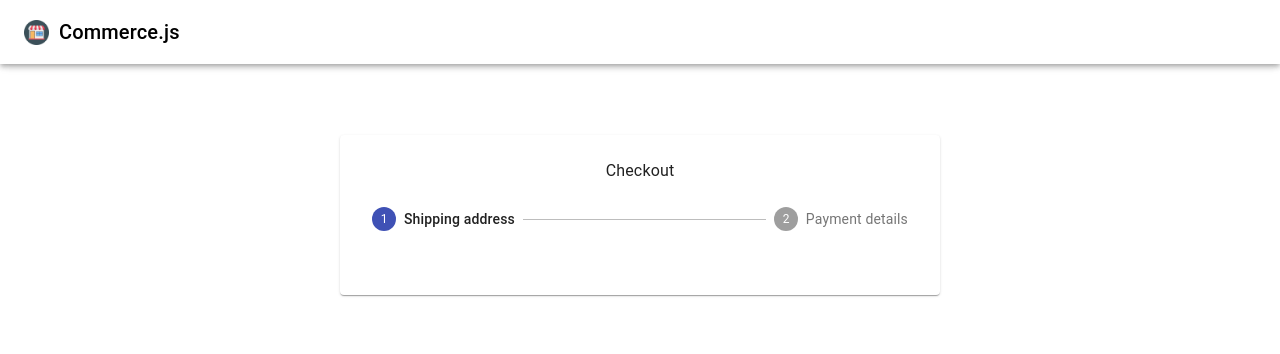
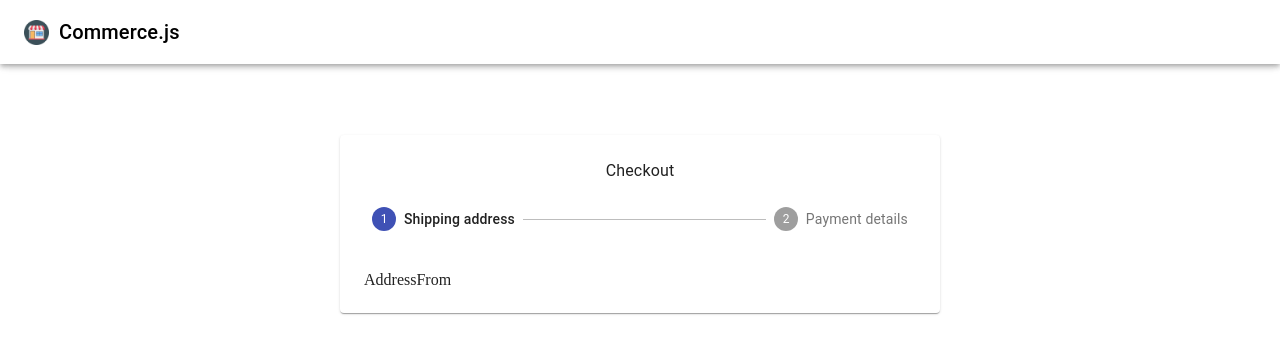
Before and after one commit to KasunHasanga/react-e-commerce, a React (Create React App) app: page /checkout in a window 1280 px wide. Shown: the top 354 px of the page. Built offline with nearby package versions, Linux system fonts and the light colour scheme; no server answers.

Commit message:
add address form and paymet form bacis page

```diff
--- /dev/null
+++ b/src/Componets/CheckoutForm/AddressFrom.jsx
@@ -0,0 +1,13 @@
+import React from 'react';
+import {InputLabel,Select,MenuItem,Button,Grid,Typography} from "@material-ui/core";
+import {useForm,FormProvider} from 'react-hook-form'
+
+const AddressFrom = () => {
+    return (
+        <div>
+            AddressFrom
+        </div>
+    )
+}
+
+export default AddressFrom
--- a/src/Componets/CheckoutForm/Checkout/Checkout.jsx
+++ b/src/Componets/CheckoutForm/Checkout/Checkout.jsx
@@ -1,6 +1,9 @@
 import React,{useState} from 'react';
 import {Paper,Stepper,Step,StepLabel,Typography,CircularProgress,Divider,Button} from "@material-ui/core";
 import useStyle from "./styles";
+
+import AddressFrom from '../AddressFrom';
+import PaymentForm from '../PaymentForm';
 
 const steps=['Shipping address','Payment details']
 
@@ -9,6 +12,16 @@ const Checkout = () => {
 
     const classes =useStyle();
     const [activeStep, setActiveStep] = useState(0);
+
+    const Confirmation =()=>(
+        <div>
+            confirmation
+        </div>
+    );
+
+    const Form =() => activeStep===0 ?
+    <AddressFrom/>
+    :<PaymentForm/>
 
     return (
         <>
@@ -24,8 +37,8 @@ const Checkout = () => {
                                 <StepLabel>{step}</StepLabel>
                             </Step>
                         ))}
-
                     </Stepper>
+                    {activeStep===steps.length ?<Confirmation/>:<Form/>}
                 </Paper>
 
             </main>
--- /dev/null
+++ b/src/Componets/CheckoutForm/PaymentForm.jsx
@@ -0,0 +1,11 @@
+import React from 'react'
+
+const PaymentForm = () => {
+    return (
+        <div>
+            PaymentForm
+        </div>
+    )
+}
+
+export default PaymentForm
--- a/src/index.js
+++ b/src/index.js
@@ -4,3 +4,5 @@ import ReactDOM from 'react-dom';
 import App from './App';
 
 ReactDOM.render(<App/>,document.getElementById('root'));
+
+// 1.50
```
